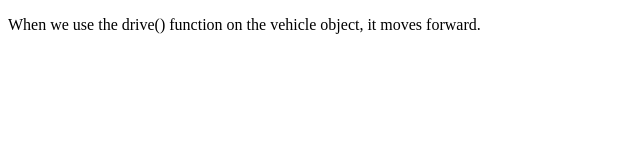
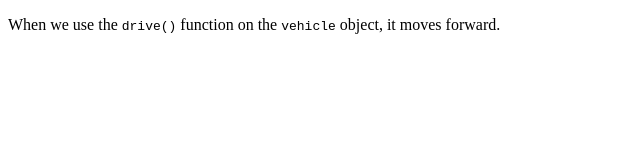
Before and after one commit to SunZic/html, a plain HTML site: page Zico.html in a window 1280 px wide. Shown: the full height of the page, 0-640 px from the left. Drawn offline with Linux system fonts and the light colour scheme.

Commit message:
added Preformatted Text

```diff
--- a/Zico.html
+++ b/Zico.html
@@ -7,7 +7,7 @@
 
  <body>
 
-	 <p>When we use the drive() function on the vehicle object, it moves forward. </p>
+	 <p>When we use the <code>drive()</code> function on the <code>vehicle</code> object, it moves forward.</p>
 
 </body>
 </html>
```
